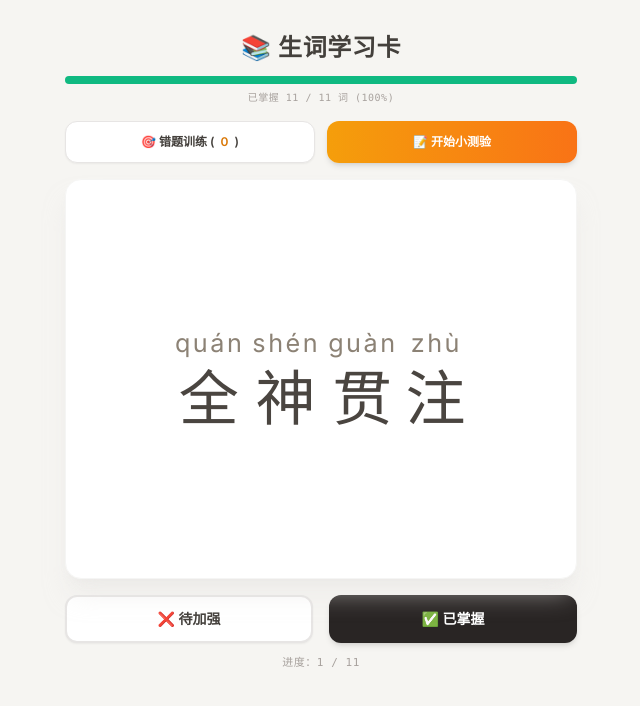
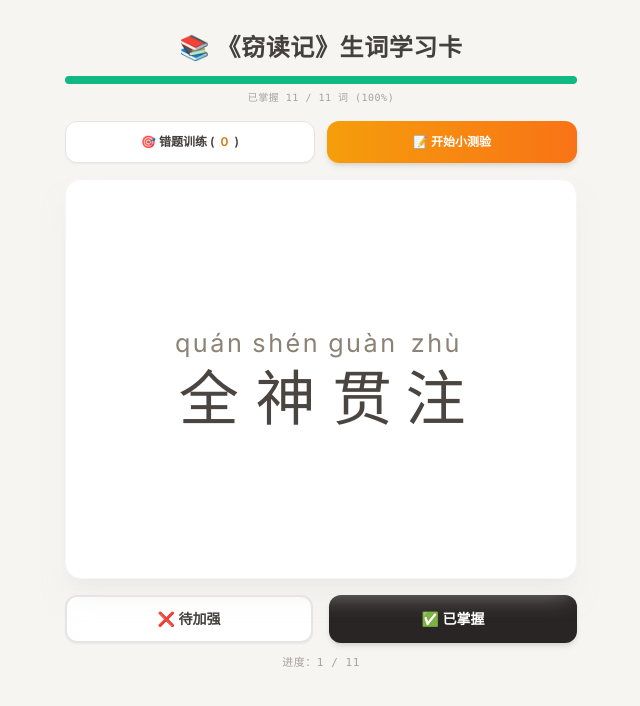
Before and after one commit to ctweehaur/qieduji-flashcard-, a plain HTML site: page index.html in a window 1280 px wide. Shown: the whole page, without its empty margins (319-959 px from the left). Drawn offline with nearby package versions, Linux system fonts and the light colour scheme.

Commit message:
Update index.html

```diff
--- a/index.html
+++ b/index.html
@@ -3,7 +3,7 @@
 <head>
     <meta charset="UTF-8">
     <meta name="viewport" content="width=device-width, initial-scale=1.0">
-    <title>生词学习卡</title>
+    <title>《窃读记》生词学习卡</title>
     <!-- Tailwind CSS Engine -->
     <script src="https://cdn.tailwindcss.com"></script>
     <!-- Google Fonts -->
@@ -77,7 +77,7 @@
 
     <div id="app" class="w-full max-w-lg pt-4 flex flex-col">
         <header class="text-center mb-4">
-            <h1 class="text-2xl font-bold text-stone-700 tracking-wide word-title">📚 生词学习卡</h1>
+            <h1 class="text-2xl font-bold text-stone-700 tracking-wide word-title">📚 《窃读记》生词学习卡</h1>
             <!-- 掌握度进度条 -->
             <div class="mt-3 bg-stone-200/60 rounded-full h-2 w-full overflow-hidden flex">
                 <div id="mastery-progress-bar" class="bg-emerald-500 h-full transition-all duration-500" style="width: 0%"></div>
```
